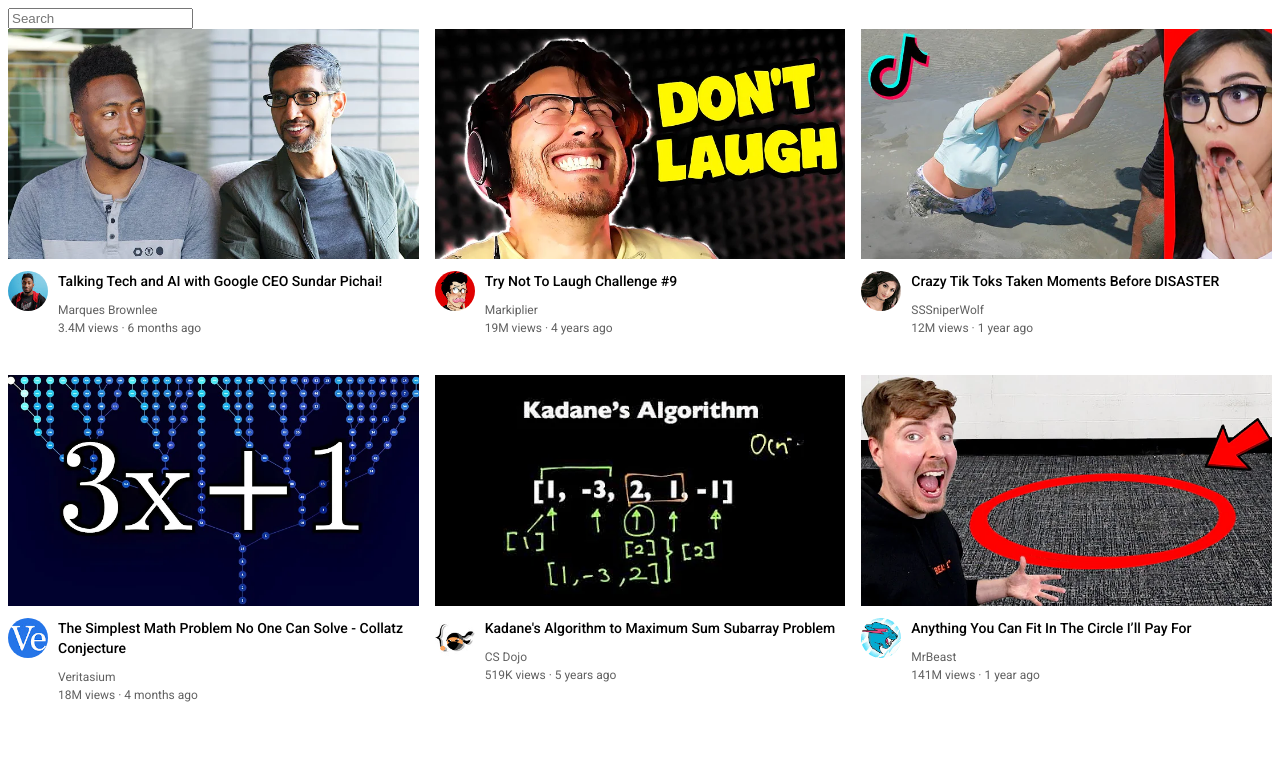
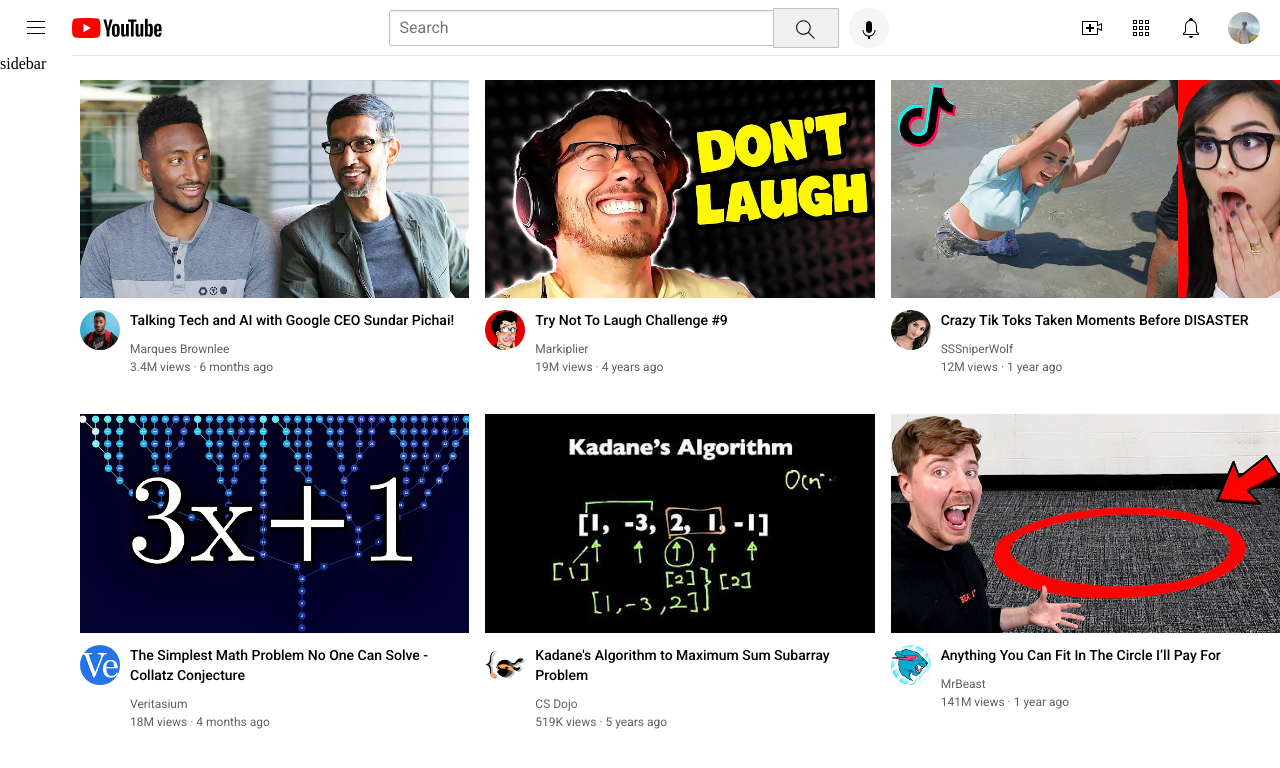
Before and after one commit to AbdulKareem-M/YouTube, a plain HTML site: page index.html in a window 1280 px wide. Drawn offline with Linux system fonts and the light colour scheme.

Commit message:
added folder styles, icons and enhanced the navbar

```diff
--- a/index.html
+++ b/index.html
@@ -1,5 +1,3 @@
-<html>
-
 <head>
   <title>YouTube.com Clone</title>
 
@@ -7,64 +5,37 @@
   <link rel="preconnect" href="https://fonts.gstatic.com" crossorigin>
   <link href="https://fonts.googleapis.com/css2?family=Roboto:wght@400;500;700&display=swap" rel="stylesheet">
 
-  <style>
-    p {
-      font-family: Roboto, Arial;
-      margin-top: 0;
-      margin-bottom: 0;
-    }
+  <link rel="stylesheet" href="styles/general.css">
+  <link rel="stylesheet" href="styles/header.css">
+  <link rel="stylesheet" href="styles/video.css">
+  <link rel="stylesheet" href="styles/sidebar.css">
+</head>
+<body>
+  <div class="header">
+    <div class="left-section">
+      <img class="hamburger-menu" src="icons/hamburger-menu.svg">
+      <img class="youtube-logo" src="icons/youtube-logo.svg">
+    </div>
+    <div class="middle-section">
+      <input class="search-bar" type="text" placeholder="Search">
+      <button class="search-button">
+        <img class="search-icon" src="icons/search.svg">
+      </button>
+      <button class="voice-search-button">
+        <img class="voice-search-icon" src="icons/voice-search-icon.svg">
+      </button>
+    </div>
+    <div class="right-section">
+      <img class="upload-icon" src="icons/upload.svg">
+      <img class="youtube-apps-icon" src="icons/youtube-apps.svg">
+      <img class="notifications-icon" src="icons/notifications.svg">
+      <img class="current-user-picture" src="channel-pictures/my-channel.jpg">
+    </div>
+  </div>
 
-    .thumbnail {
-      width: 100%;
-    }
-
-    .search-bar {
-      display: block;
-    }
-
-    .video-title {
-      margin-top: 0;
-      font-size: 14px;
-      font-weight: 500;
-      line-height: 20px;
-      margin-bottom: 12px;
-    }
-
-    .video-info-grid {
-      display: grid;
-      grid-template-columns: 50px 1fr;
-    }
-
-    .profile-picture {
-      width: 40px;
-      border-radius: 50px;
-    }
-
-    .thumbnail-row {
-      margin-bottom: 12px;
-    }
-
-    .video-author,
-    .video-stats {
-      font-size: 12px;
-      color: rgb(96, 96, 96);
-    }
-
-    .video-author {
-      margin-bottom: 4px;
-    }
-
-    .video-grid {
-      display: grid;
-      grid-template-columns: 1fr 1fr 1fr;
-      column-gap: 16px;
-      row-gap: 40px;
-    }
-  </style>
-</head>
-
-<body>
-  <input class="search-bar" type="text" placeholder="Search">
+  <div class="sidebar">
+    sidebar
+  </div>
 
   <div class="video-grid">
     <div class="video-preview">
@@ -200,5 +171,4 @@
     </div>
   </div>
 </body>
-
 </html>
--- /dev/null
+++ b/styles/general.css
@@ -0,0 +1,11 @@
+p {
+  font-family: Roboto, Arial;
+  margin-top: 0;
+  margin-bottom: 0;
+}
+
+body {
+  margin: 0;
+  padding-top: 80px;
+  padding-left: 80px;
+}
--- /dev/null
+++ b/styles/header.css
@@ -0,0 +1,114 @@
+.header {
+  height: 55px;
+
+  display: flex;
+  flex-direction: row;
+  justify-content: space-between;
+
+  position: fixed;
+  top: 0;
+  left: 0;
+  right: 0;
+
+  background-color: white;
+  border-bottom-width: 1px;
+  border-bottom-style: solid;
+  border-bottom-color: rgb(228, 228, 228);
+}
+
+.left-section {
+  display: flex;
+  align-items: center;
+}
+
+.hamburger-menu {
+  height: 24px;
+  margin-left: 24px;
+  margin-right: 24px;
+}
+
+.youtube-logo {
+  height: 20px;
+}
+
+.middle-section {
+  flex: 1;
+  margin-left: 70px;
+  margin-right: 35px;
+  max-width: 500px;
+  display: flex;
+  align-items: center;
+}
+
+.search-bar {
+  flex: 1;
+  height: 36px;
+  padding-left: 10px;
+  font-size: 16px;
+  border-width: 1px;
+  border-style: solid;
+  border-color: rgb(192, 192, 192);
+  border-radius: 2px;
+  box-shadow: inset 1px 2px 3px rgba(0, 0, 0, 0.05);
+  width: 0;
+}
+
+.search-bar::placeholder {
+  font-family: Roboto, Arial;
+  font-size: 16px;
+}
+
+.search-button {
+  height: 40px;
+  width: 66px;
+  background-color: rgb(240, 240, 240);
+  border-width: 1px;
+  border-style: solid;
+  border-color: rgb(192, 192, 192);
+  margin-left: -1px;
+  margin-right: 10px;
+}
+
+.search-icon {
+  height: 25px;
+  margin-top: 4px;
+}
+
+.voice-search-button {
+  height: 40px;
+  width: 40px;
+  border-radius: 20px;
+  border: none;
+  background-color: rgb(245, 245, 245);
+}
+
+.voice-search-icon {
+  height: 24px;
+  margin-top: 4px;
+}
+
+.right-section {
+  width: 180px;
+  margin-right: 20px;
+  display: flex;
+  align-items: center;
+  justify-content: space-between;
+  flex-shrink: 0;
+}
+
+.upload-icon {
+  height: 24px;
+}
+
+.youtube-apps-icon {
+  height: 24px;
+}
+
+.notifications-icon {
+  height: 24px;
+}
+
+.current-user-picture {
+  height: 32px;
+  border-radius: 16px;
+}
--- /dev/null
+++ b/styles/sidebar.css
@@ -0,0 +1,8 @@
+.sidebar {
+  position: fixed;
+  left: 0;
+  bottom: 0;
+  top: 55px;
+  background-color: white;
+  width: 72px;
+}
--- /dev/null
+++ b/styles/video.css
@@ -0,0 +1,42 @@
+.thumbnail {
+  width: 100%;
+}
+
+.video-title {
+  margin-top: 0;
+  font-size: 14px;
+  font-weight: 500;
+  line-height: 20px;
+  margin-bottom: 12px;
+}
+
+.video-info-grid {
+  display: grid;
+  grid-template-columns: 50px 1fr;
+}
+
+.profile-picture {
+  width: 40px;
+  border-radius: 50px;
+}
+
+.thumbnail-row {
+  margin-bottom: 12px;
+}
+
+.video-author,
+.video-stats {
+  font-size: 12px;
+  color: rgb(96, 96, 96);
+}
+
+.video-author {
+  margin-bottom: 4px;
+}
+
+.video-grid {
+  display: grid;
+  grid-template-columns: 1fr 1fr 1fr;
+  column-gap: 16px;
+  row-gap: 40px;
+}
```
Also changed, not shown: icons/hamburger-menu.svg (added), icons/notifications.svg (added), icons/search.svg (added), icons/upload.svg (added), icons/voice-search-icon.svg (added), icons/youtube-apps.svg (added), icons/youtube-logo.svg (added).
